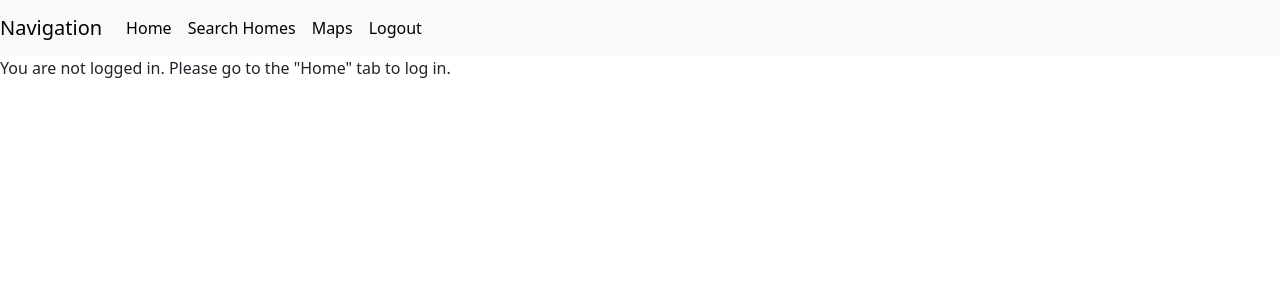
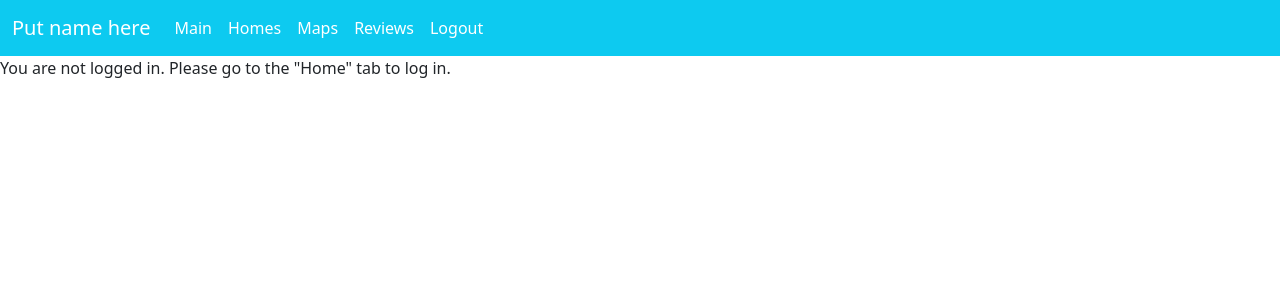
Before and after one commit to zachogan007/UVA_OffGroundsHousingWebApp, a Django app: page /homesearch/ in a window 1280 px wide. Shown: the top 300 px of the page. Run offline with Django 3.2, Linux system fonts and the light colour scheme; some libraries are stand-ins or nearby versions.

Commit message:
Fixed NavBar

```diff
--- a/offGrounds/templates/homesearch/search.html
+++ b/offGrounds/templates/homesearch/search.html
@@ -2,21 +2,34 @@
 {% bootstrap_css %}
 {% bootstrap_javascript %}
 
-<nav class="navbar navbar-expand-lg navbar-light bg-light">
-  <a class="navbar-brand" href="#">Navigation</a>
-  <button class="navbar-toggler" type="button" data-toggle="collapse" data-target="#navbarNavAltMarkup" aria-controls="navbarNavAltMarkup" aria-expanded="false" aria-label="Toggle navigation">
+
+<nav class="navbar navbar-expand-lg navbar-light bg-info">
+  <div class="container-fluid">
+  <a class="navbar-brand text-white" href="#">Put name here</a>
+  <button class="navbar-toggler" type="button" data-bs-toggle="collapse" data-bs-target="#navbarNavAltMarkup" aria-controls="navbarNavAltMarkup" aria-expanded="false" aria-label="Toggle navigation">
     <span class="navbar-toggler-icon"></span>
   </button>
   <div class="collapse navbar-collapse" id="navbarNavAltMarkup">
-    <div class="navbar-nav">
-      <a class="nav-item nav-link active" href="/login">Home</a>
-      <a class="nav-item nav-link active" href="/homesearch">Search Homes</a>
-      <a class="nav-item nav-link active" href="/maps">Maps</a>
-      <a class="nav-item nav-link active" href="/logout">Logout</a>
+   <ul class="navbar-nav me-auto mb-2 mb-lg-0">
+     <li class="navbar-nav">
+     <li>
+        <a class="nav-item nav-link active text-sm text-white" href="/login">Main</a>
+     </li>
+      <a class="nav-item nav-link active text-sm text-white" href="/homesearch">Homes</a>
+    </li>
+     <li>
+      <a class="nav-item nav-link active text-sm text-white" href="/maps">Maps</a>
+     </li>
+     <li>
+       <a class="nav-item nav-link active text-sm text-white" href="#">Reviews</a>
+     </li>
+     <li>
+      <a class="nav-item nav-link active text-sm text-white" href="/logout">Logout</a>
+     </li>
+   </ul>
     </div>
   </div>
 </nav>
-
 <html>
 <body>
 {% if user.is_authenticated %}
```
Also changed, not shown: offGrounds/templates/homesearch/listing.html (+26 -12 lines), offGrounds/templates/login/index.html (+13 -9 lines), offGrounds/templates/logout/logout_index.html (+1 -29 lines), offGrounds/templates/maps/default.html (+7 -5 lines), 2 other files.
